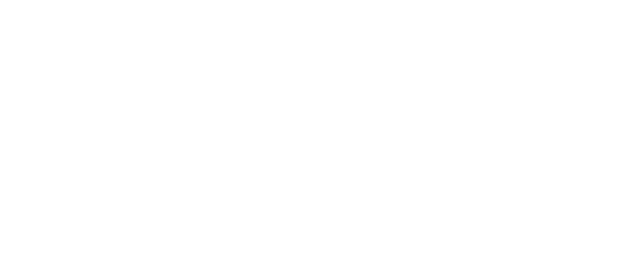
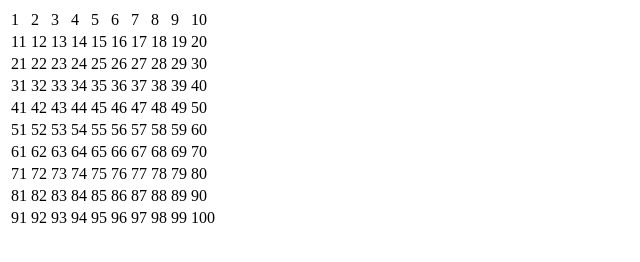
Before and after one commit to mansoor-17/FunnyMinesweeper, a plain HTML site: page index.html in a window 1280 px wide. Shown: the whole page, without its empty margins (0-640 px from the left). Drawn offline with Linux system fonts and the light colour scheme.

Commit message:
table logic added

```diff
--- a/index.html
+++ b/index.html
@@ -14,8 +14,10 @@
         for (var p = 1; p <= 10; p++) {
           var c = document.createElement("td");
           var number = i * 10 + p;
-          console.log(number);
+          c.innerText = number;
+          r.appendChild(c);
         }
+        document.getElementById("table").appendChild(r);
       }
     </script>
   </body>
```
